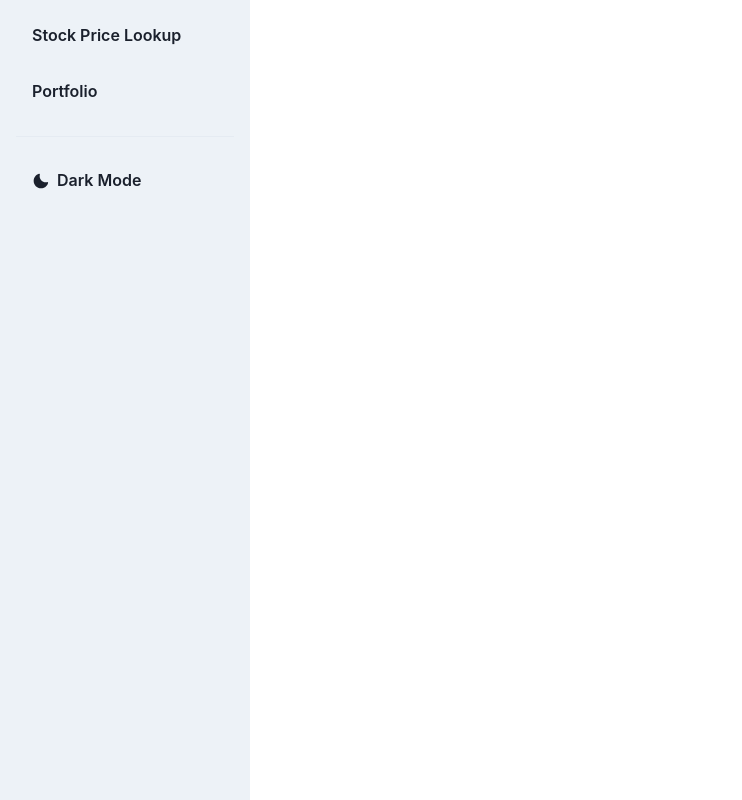
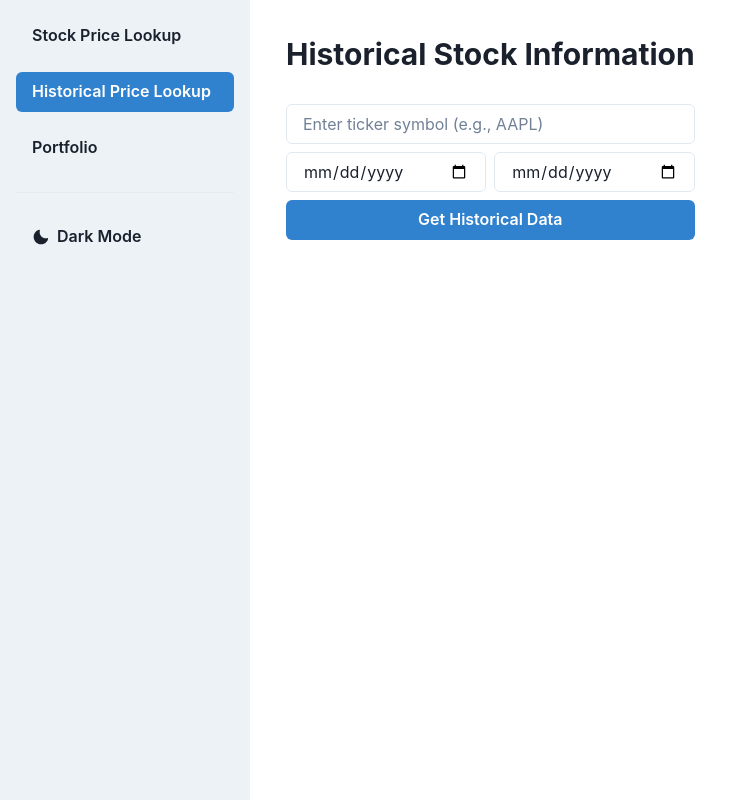
Before and after one commit to jlaamann/portfolio-tracker, a React (Vite) app: page /historical in a window 1280 px wide. Shown: the whole page, without its empty margins (0-742 px from the left). Built offline with nearby package versions, Linux system fonts and the light colour scheme.

Commit message:
Add historical price lookup

```diff
--- a/package.json
+++ b/package.json
@@ -26,10 +26,12 @@
     "lodash": "^4.17.21",
     "react": "^19.0.0",
     "react-dom": "^19.0.0",
-    "react-router-dom": "^7.5.3"
+    "react-router-dom": "^7.5.3",
+    "yahoo-finance2": "^2.13.3"
   },
   "devDependencies": {
     "@eslint/js": "^9.22.0",
+    "@types/express": "^5.0.1",
     "@types/react": "^19.0.10",
     "@types/react-dom": "^19.0.4",
     "@vitejs/plugin-react": "^4.3.4",
--- a/src/App.tsx
+++ b/src/App.tsx
@@ -2,6 +2,7 @@ import { Box, useBreakpointValue, ChakraProvider, ColorModeScript } from '@chakr
 import { BrowserRouter as Router, Routes, Route } from 'react-router-dom'
 import Sidebar from './components/Sidebar'
 import StockTicker from './components/StockTicker'
+import HistoricalTicker from './components/HistoricalTicker'
 import Portfolio from './components/Portfolio'
 import theme from './theme'
 
@@ -22,6 +23,7 @@ function App() {
           >
             <Routes>
               <Route path="/" element={<StockTicker />} />
+              <Route path="/historical" element={<HistoricalTicker />} />
               <Route path="/portfolio" element={<Portfolio />} />
             </Routes>
           </Box>
--- /dev/null
+++ b/src/components/HistoricalTicker.tsx
@@ -0,0 +1,170 @@
+import { useState } from 'react'
+import {
+    Box,
+    Input,
+    Button,
+    VStack,
+    Heading,
+    Table,
+    Thead,
+    Tbody,
+    Tr,
+    Th,
+    Td,
+    useToast,
+    useBreakpointValue,
+    HStack,
+    Text,
+} from '@chakra-ui/react'
+import axios from 'axios'
+
+interface StockData {
+    symbol: string
+    currency: string
+    timestamps: number[]
+    prices: number[]
+    high: number[]
+    low: number[]
+    volume: number[]
+}
+
+const HistoricalTicker = () => {
+    const [ticker, setTicker] = useState('')
+    const [startDate, setStartDate] = useState('')
+    const [endDate, setEndDate] = useState('')
+    const [stockData, setStockData] = useState<StockData | null>(null)
+    const [loading, setLoading] = useState(false)
+    const toast = useToast()
+    const tableSize = useBreakpointValue({ base: "sm", md: "md" })
+
+    const getPriceString = (price: number, currency: string) => {
+        return price.toLocaleString('en-US', { style: 'currency', currency: currency ?? "EUR" });
+    }
+
+    const formatDate = (timestamp: number) => {
+        return new Date(timestamp * 1000).toLocaleDateString();
+    }
+
+    const fetchStockData = async () => {
+        if (!ticker) {
+            toast({
+                title: 'Please enter a ticker symbol',
+                status: 'warning',
+                duration: 2000,
+            })
+            return
+        }
+
+        if (!startDate || !endDate) {
+            toast({
+                title: 'Please select both start and end dates',
+                status: 'warning',
+                duration: 2000,
+            })
+            return
+        }
+
+        setLoading(true)
+        try {
+            const response = await axios.get(
+                `http://localhost:3001/api/stock/${ticker}/historical?start=${startDate}&end=${endDate}`
+            )
+
+            if (!response.data.chart.result || response.data.chart.result.length === 0) {
+                throw new Error('No data found for this ticker')
+            }
+
+            const result = response.data.chart.result[0];
+            const quote = result.meta;
+            const timestamps = result.timestamp;
+            const quotes = result.indicators.quote[0];
+
+            setStockData({
+                symbol: ticker,
+                currency: quote.currency,
+                timestamps: timestamps,
+                prices: quotes.close,
+                high: quotes.high,
+                low: quotes.low,
+                volume: quotes.volume,
+            })
+        } catch (error) {
+            toast({
+                title: 'Error fetching stock data',
+                description: error instanceof Error ? error.message : 'Unknown error occurred',
+                status: 'error',
+                duration: 3000,
+            })
+            setStockData(null)
+        } finally {
+            setLoading(false)
+        }
+    }
+
+    return (
+        <Box p={{ base: 2, md: 5 }}>
+            <VStack spacing={8} align="stretch">
+                <Heading size="lg" textAlign="center">Historical Stock Information</Heading>
+
+                <Box>
+                    <Input
+                        placeholder="Enter ticker symbol (e.g., AAPL)"
+                        value={ticker}
+                        onChange={(e) => setTicker(e.target.value.toUpperCase())}
+                        onKeyPress={(e) => e.key === 'Enter' && fetchStockData()}
+                        mb={2}
+                    />
+                    <HStack spacing={2} mb={2}>
+                        <Input
+                            type="date"
+                            value={startDate}
+                            onChange={(e) => setStartDate(e.target.value)}
+                        />
+                        <Input
+                            type="date"
+                            value={endDate}
+                            onChange={(e) => setEndDate(e.target.value)}
+                        />
+                    </HStack>
+                    <Button
+                        colorScheme="blue"
+                        onClick={fetchStockData}
+                        isLoading={loading}
+                        width="full"
+                    >
+                        Get Historical Data
+                    </Button>
+                </Box>
+
+                {stockData && (
+                    <Box overflowX="auto" width="100%">
+                        <Table variant="simple" size={tableSize}>
+                            <Thead>
+                                <Tr>
+                                    <Th>Date</Th>
+                                    <Th>Close Price</Th>
+                                    <Th>High</Th>
+                                    <Th>Low</Th>
+                                    <Th>Volume</Th>
+                                </Tr>
+                            </Thead>
+                            <Tbody>
+                                {stockData.timestamps.map((timestamp, index) => (
+                                    <Tr key={timestamp}>
+                                        <Td>{formatDate(timestamp)}</Td>
+                                        <Td>{getPriceString(stockData.prices[index], stockData.currency)}</Td>
+                                        <Td>{getPriceString(stockData.high[index], stockData.currency)}</Td>
+                                        <Td>{getPriceString(stockData.low[index], stockData.currency)}</Td>
+                                        <Td>{stockData.volume[index]?.toLocaleString() ?? 'N/A'}</Td>
+                                    </Tr>
+                                ))}
+                            </Tbody>
+                        </Table>
+                    </Box>
+                )}
+            </VStack>
+        </Box>
+    )
+}
+
+export default HistoricalTicker
--- a/src/components/Sidebar.tsx
+++ b/src/components/Sidebar.tsx
@@ -25,6 +25,20 @@ const Sidebar = () => {
                 }}
             >
                 Stock Price Lookup
+            </Button>
+            <Button
+                as={Link}
+                to="/historical"
+                colorScheme={location.pathname === '/historical' ? 'blue' : 'gray'}
+                variant={location.pathname === '/historical' ? 'solid' : 'ghost'}
+                justifyContent="flex-start"
+                onClick={isMobile ? onClose : undefined}
+                _hover={{
+                    bg: location.pathname === '/historical' ? 'blue.400' : undefined,
+                    color: location.pathname === '/historical' ? 'white' : undefined
+                }}
+            >
+                Historical Price Lookup
             </Button>
             <Button
                 as={Link}
```
Also changed, not shown: server.js (+24 -0 lines), 1 other file (tests, documents, lock files or other folders).
